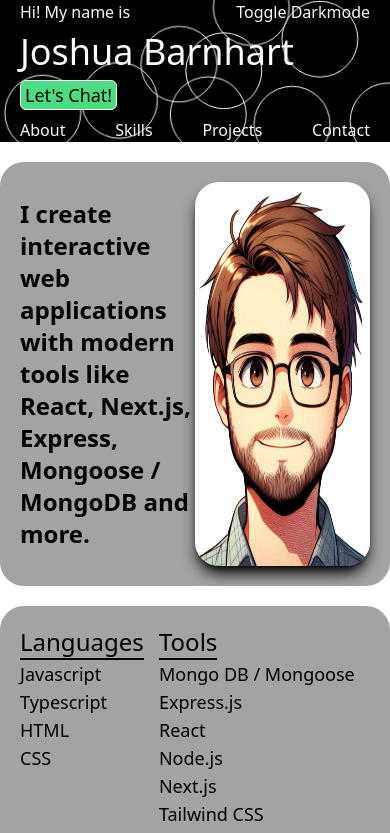
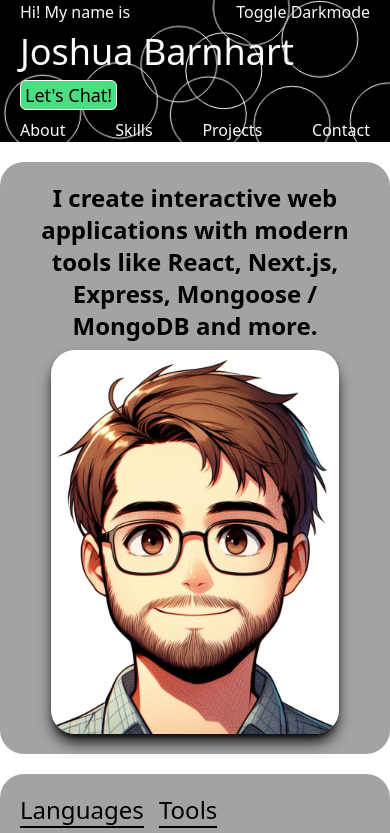
Before and after one commit to jrbarnhart/portfolio, a React (Vite) app: page / in a window 390 px wide. Shown: the top 833 px of the page. Built offline with nearby package versions, Linux system fonts and the light colour scheme; the HTML template or start-up script is replaced by a standard one.

Commit message:
Adjust style and style for md

```diff
--- a/src/components/About/About.tsx
+++ b/src/components/About/About.tsx
@@ -2,8 +2,8 @@ import Portrait from "./Portrait";
 
 const About = () => {
   return (
-    <div className="justify-self-center grid grid-cols-2 w-full p-5 bg-neutral-400 dark:bg-neutral-800 rounded-3xl mt-5">
-      <p className="self-center text-2xl font-semibold">
+    <div className="justify-self-center grid gap-y-2 md:grid-cols-2 w-full p-5 bg-neutral-400 dark:bg-neutral-800 rounded-3xl mt-5">
+      <p className="self-center text-center md:text-left text-2xl font-semibold">
         I create interactive web applications with modern tools like React,
         Next.js, Express, Mongoose / MongoDB and more.
       </p>
--- a/src/components/About/Portrait.tsx
+++ b/src/components/About/Portrait.tsx
@@ -2,7 +2,7 @@ import portraitImage from "../../assets/cartoonMe.jpg";
 
 const Portrait = () => {
   return (
-    <div className="relative group h-fit w-fit justify-self-end">
+    <div className="relative group h-fit w-fit justify-self-center md:justify-self-end">
       <img
         src={portraitImage}
         alt="A cartoon portrait of Joshua Barnhart"
```
